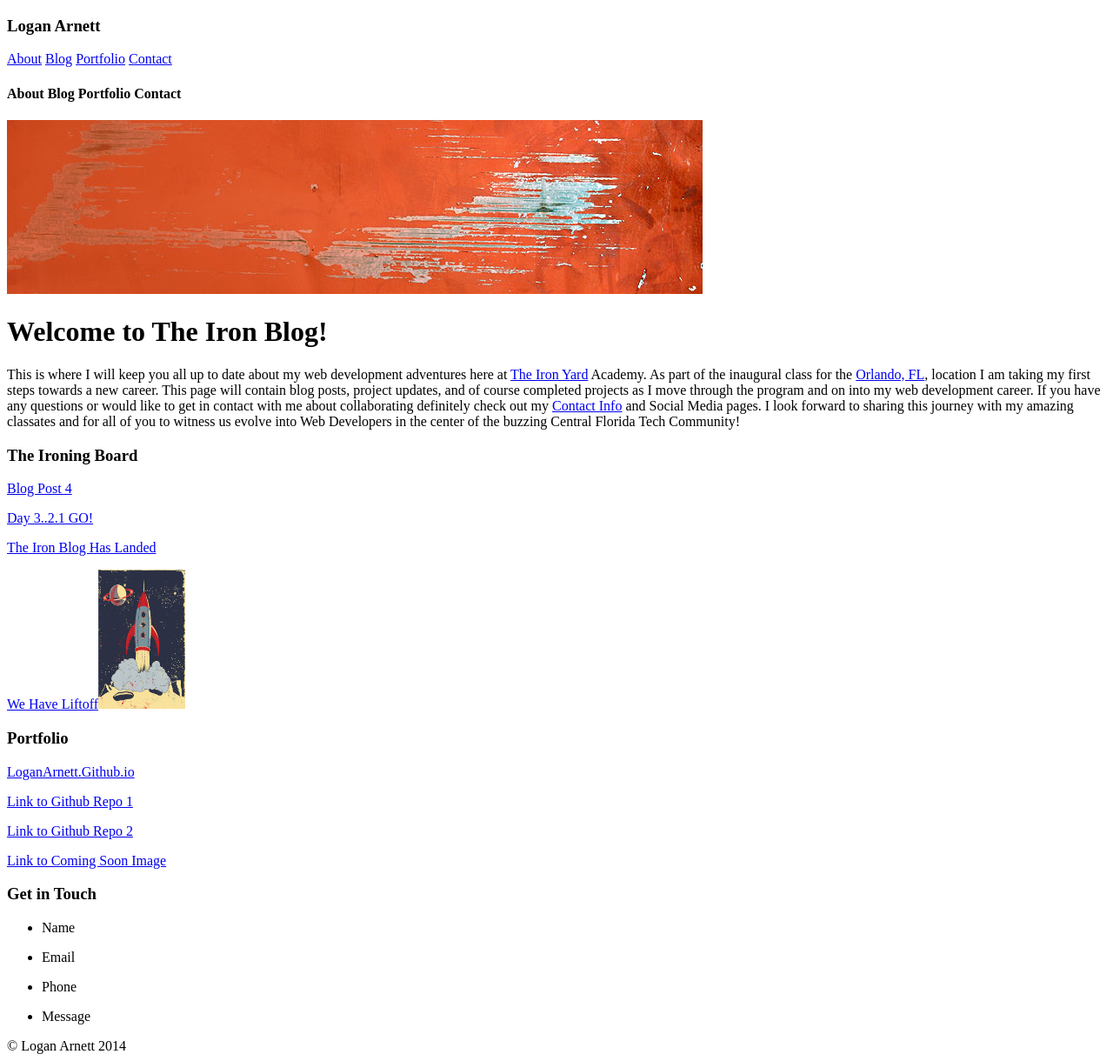
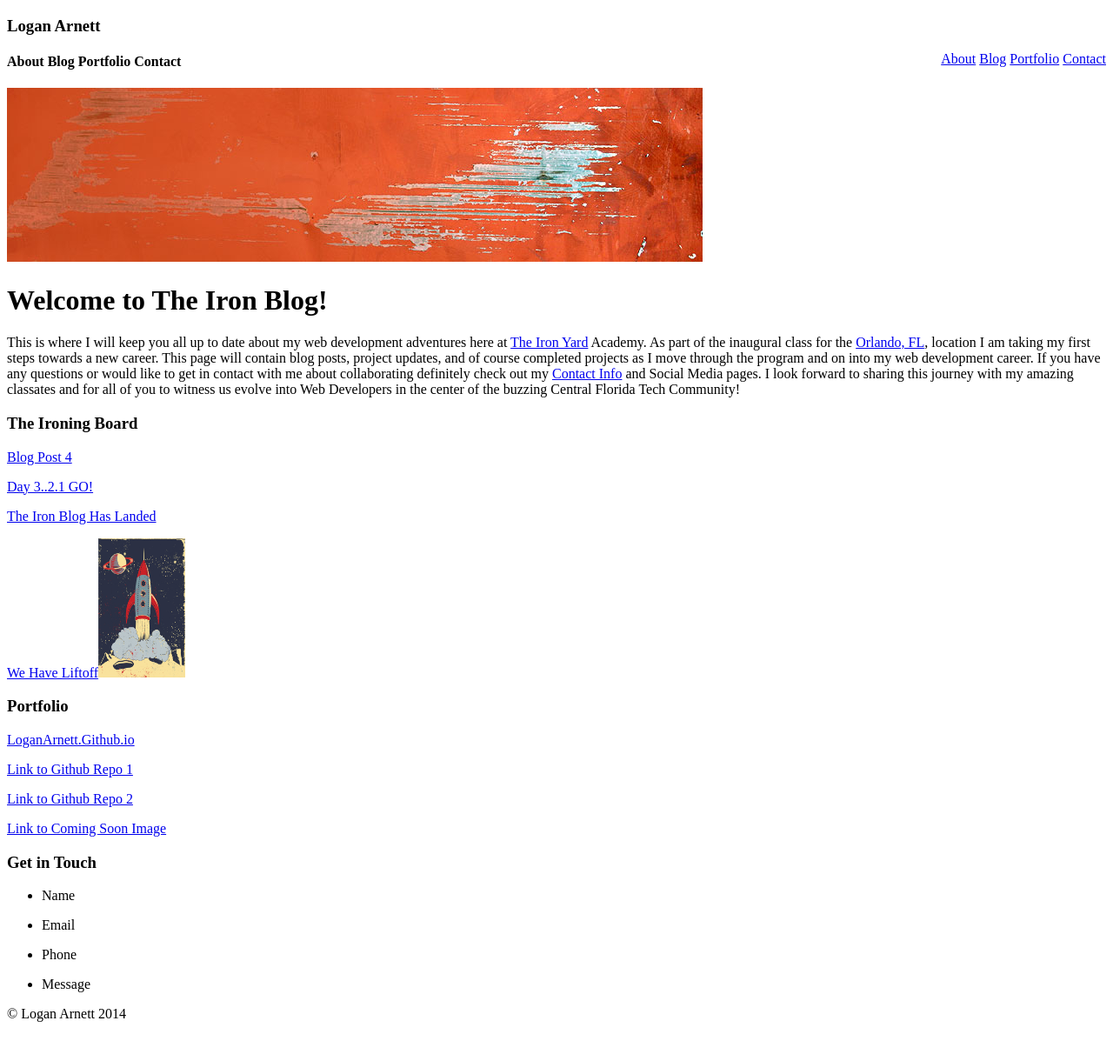
Before and after one commit to LoganArnett/MEANfolio, a Jekyll site: the page built from index.md, in a window 1280 px wide. Shown: the whole page at 87% size. Built offline with Jekyll 4.4.1, drawn with Linux system fonts in a browser that asks for light colours; after the commit the page ends 1183 px from its top, so only the background shows below that.

Commit message:
styling navbar

```diff
--- a/index.md
+++ b/index.md
@@ -1,9 +1,10 @@
 ---
 layout: default
 ---
-### Logan Arnett
+
 
 <div id="navbar" >
+    <h3 id="mainname"> Logan Arnett</h3>
     <ul id="nav">
         <li><a href="/">About</a></li>
         <li><a href="/">Blog</a></li>
--- a/style.css
+++ b/style.css
@@ -4,6 +4,7 @@
     list-style-type: none;
     margin: 0;
     padding: 0;
+    float: right;
 }
 
 #nav li {
```
